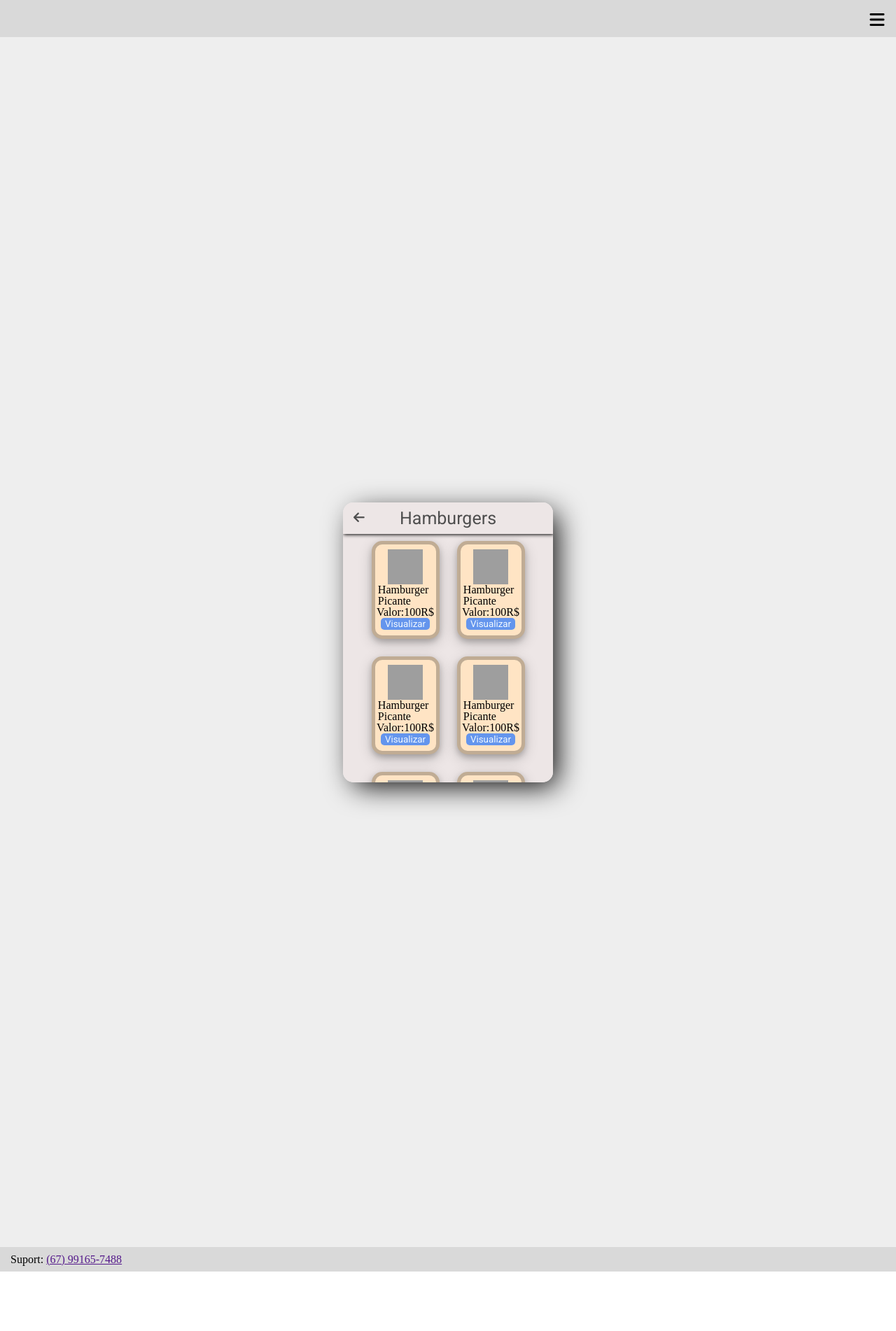
After one commit to AntonioV1ctor/QuickMenu, a PHP site: page /view/pages/user/menu.php in a window 1280 px wide. The commit adds this page. Shown: the top 1902 px of the page at 70% size. Run offline with PHP 8.4, Linux system fonts and the light colour scheme; some libraries are stand-ins or nearby versions; grey boxes are pictures that could not be loaded.

Commit message:
Add user-screen (menu and menu options).

```diff
--- /dev/null
+++ b/view/assets/css/components/user_navbar.css
@@ -0,0 +1,14 @@
+/* .user-navbar-header{} */
+#user-navbar-more-options-icon{
+    position: absolute;
+    top: 20px;
+    right: 20px;
+    scale: 150%;
+    cursor: pointer;
+}
+
+.user-navbar-nav{
+    height: 53px;
+    background-color: #d9d9d9;
+    position: relative;
+}
--- /dev/null
+++ b/view/assets/css/pages/Menu.css
@@ -0,0 +1,113 @@
+* {
+    font-family: "Roboto", sans-serif;
+    font-optical-sizing: auto;
+}
+
+.menu-options-container {
+    background-color: var(--box-default-color);
+    justify-content: center;
+    align-items: center;
+    display: flex;
+    height: 88vh;
+    width: 100%;
+}
+
+.menu-options-box {
+    scrollbar-color: rgb(255, 207, 148) #EDE6E6;
+    box-shadow: 10px 10px 40px -5px;
+    background-color: #EDE6E6;
+    flex-direction: column;
+    scrollbar-width: thin;
+    align-items: center;
+    border-radius: 15px;
+    overflow-y: scroll;
+    height: 400px;
+    display: flex;
+    width: 300px;
+
+}
+
+.menu-options-menu-cards {
+    border-bottom: 20px solid #EDE6E6;
+    justify-content: center;
+    align-items: center;
+    border-radius: 15px;
+    flex-wrap: wrap;
+    display: flex;
+    width: 100%;
+    gap: 25px;
+
+}
+
+.menu-options-products {
+    box-shadow: 0 4px 8px 0 rgba(0, 0, 0, 0.2), 0 6px 20px 0 rgba(0, 0, 0, 0.19);
+    border: 5px solid rgba(0, 0, 0, 0.247);
+    background-color: bisque;
+    justify-content: center;
+    flex-direction: column;
+    align-items: center;
+    border-radius: 15px;
+    height: 130px;
+    display: flex;
+    width: 87px;
+}
+
+
+.menu-options-products-img {
+    height: 50px;
+    width: 50px;
+}
+
+.menu-options-products-box {
+    justify-content: center;
+    flex-direction: column;
+    align-items: center;
+    display: flex;
+    width: 90%;
+}
+
+.menu-options-title {
+    box-shadow: 1px 1px 5px black;
+    background-color: #EDE6E6;
+    justify-content: center;
+    margin-bottom: 10px;
+    align-items: center;
+    padding: 10px 0;
+    position: sticky;
+    display: flex;
+    width: 100%;
+    z-index: 1;
+    top: 0;
+}
+
+.menu-options-title h1 {
+    font-family: "Roboto", sans-serif;
+    color: #4F4F4F;
+    font-size: 25px;
+}
+
+#menu-options-icon {
+    position: absolute;
+    color: #4F4F4F;
+    cursor: pointer;
+    font-size: 18px;
+    left: 15px;
+}
+
+.menu-options-view-button{
+    background-color: cornflowerblue;
+    border-radius: 5px;
+    color: aliceblue;
+    display: flex;
+    border: none;
+    cursor: pointer;
+    transition: 0.5s;
+}
+
+.menu-options-view-button:hover{
+    scale: 102%;
+
+    -webkit-box-shadow: 4px 5px 5px 0px rgba(0,0,0,0.46);
+    -moz-box-shadow: 4px 5px 5px 0px rgba(0,0,0,0.46);
+    box-shadow: 4px 5px 5px 0px rgba(0,0,0,0.46);
+}
--- a/view/assets/css/pages/UserHome.css
+++ b/view/assets/css/pages/UserHome.css
@@ -0,0 +1,85 @@
+* {
+    font-family: "Roboto", sans-serif;
+    font-optical-sizing: auto;
+}
+
+.user-home-container {
+    width: 100%;
+    height: 88vh;
+    display: flex;
+    align-items: center;
+    justify-content: center;
+    background-color: var(--box-default-color);
+}
+
+.user-home-box {
+    width: 290px;
+    background-color: #EDE6E6;
+    display: flex;
+    align-items: center;
+     overflow: hidden;
+    border-radius: 15px;
+    box-shadow: 10px 10px 40px -5px;
+    flex-direction: column;
+    max-height: 400px;
+    overflow-y: auto;
+    overflow-x: hidden;
+    scrollbar-width: thin;
+    scrollbar-color: rgb(255, 207, 148) #EDE6E6;
+}
+
+
+.user-home-box::-webkit-scrollbar {
+    width: 8px;
+}
+
+.user-home-box::-webkit-scrollbar-track {
+    background: #EDE6E6;
+}
+
+.user-home-box::-webkit-scrollbar-thumb {
+    background-color: rgb(255, 207, 148);
+    border-radius: 20px;
+}
+
+.user-home-menu {
+    background-image: url(https://encurtador.com.br/IKbQk);
+    background-repeat: no-repeat;
+    background-position: center;
+    background-size: 60px;
+    width: 87px;
+    height: 87px;
+    border: 5px solid rgba(0, 0, 0, 0.247);
+    box-shadow: 0 4px 8px 0 rgba(0, 0, 0, 0.2), 0 6px 20px 0 rgba(0, 0, 0, 0.19);
+    border-radius: 15px;
+    background-color: bisque;
+    cursor: pointer;
+}
+
+.user-home-menu-cards {
+    width: 100%;
+    display: flex;
+    align-items: center;
+    justify-content: center;
+    flex-wrap: wrap;
+    gap: 25px;
+    border-bottom: 20px solid #EDE6E6;
+    border-radius: 15px;
+    padding: 0 15px;
+    box-sizing: border-box;
+}
+
+.user-home-title-menu {
+    font-family: "Roboto", sans-serif;
+    font-size: 25px;
+    color: #4F4F4F;
+    position: sticky;
+    top: 0;
+    background-color: #EDE6E6;
+    width: 100%;
+    text-align: center;
+    padding: 10px 0;
+    margin: 0 0 5px 0;
+    z-index: 1;
+    box-shadow: 1px 1px 5px black;
+}
--- a/view/assets/css/style.css
+++ b/view/assets/css/style.css
@@ -1,11 +1,13 @@
 @import url('reset.css');
 @import url('pages/Adm.css');
-@import url('pages/ChiefHome.css');
+@import url('pages/Menu.css');
 @import url('pages/Home.css');
 @import url('pages/UserHome.css');
+@import url('pages/ChiefHome.css');
+@import url('components/head.css');
+@import url('components/footer.css');
 @import url('components/navbar.css');
-@import url('components/footer.css');
-@import url('components/head.css');
+@import url('components/user_navbar.css');
 
 :root{
     --backgroung-default-color: rgb(237, 237, 237);
--- /dev/null
+++ b/view/assets/js/menu.js
@@ -0,0 +1,6 @@
+let menu_options = document.getElementById('menu-options-icon');
+
+menu_options.addEventListener('click', function(){
+    window.location.href = "index.php";
+    console.log('Redirecting...')
+})
--- a/view/components/head.php
+++ b/view/components/head.php
@@ -5,11 +5,12 @@
     <meta charset="UTF-8">
     <script src="https://kit.fontawesome.com/db29c2ca45.js" crossorigin="anonymous"></script><!-- Icon -->
     <meta name="viewport" content="width=device-width, initial-scale=1.0">
-    <link rel="icon" type="image/x-icon" href="view/assets/images/favicon.ico">
+    <link rel="icon" type="image/x-icon" href="/view/assets/images/favicon.ico"> <!-- FavIcon -->
     <link rel="preconnect" href="https://fonts.googleapis.com">
     <link rel="preconnect" href="https://fonts.gstatic.com" crossorigin>
     <link href="https://fonts.googleapis.com/css2?family=Roboto:ital,wght@0,100..900;1,100..900&display=swap"
-        rel="stylesheet"><!-- Google Fonts -->
-    <link rel="stylesheet" href="./view/assets/css/style.css"><!-- Css Main -->
+        rel="stylesheet"> <!-- Google Fonts -->
+        <link rel="stylesheet" href="/view/assets/css/style.css">
+        <!-- Css Main -->
     <title>QuickMenu</title>
 </head>
--- /dev/null
+++ b/view/components/user_navbar.php
@@ -0,0 +1,5 @@
+<header class="user-navbar-header">
+    <nav class="user-navbar-nav">
+        <i id="user-navbar-more-options-icon" class="fa-solid fa-bars"></i>
+    </nav>
+</header>
--- /dev/null
+++ b/view/pages/user/menu.php
@@ -0,0 +1,38 @@
+<!-- Danilo, aqui você vai precisar criar uma função em PHP que gere dinamicamente o conteúdo da página com base no produto selecionado na tela anterior.
+Exemplo: quando o usuário clica em "Hamburgers" na página anterior, ele é redirecionado para essa página, que deve exibir:
+    1. O título da categoria (ex: "Hamburgers").
+    2. Um conjunto de cards com os hambúrgueres disponíveis e seus preços.
+
+Essa página deve ser única para cada tipo de produto (não deve haver uma tela fixa para "Hamburgers", "Bebidas", "Salgados", etc.).
+Ou seja, o PHP precisa identificar qual produto foi selecionado e gerar a página dinamicamente com base nesse produto.
+
+A ideia é usar um identificador único, como um ID, para determinar qual produto foi clicado e construir o conteúdo da página a partir disso. Remova esse comentario dps... -->
+<?php include_once "./../../components/head.php"; ?>
+
+<body>
+    <?php include_once('./../../components/user_navbar.php'); ?>
+    <div class="menu-options-container">
+        <div class="menu-options-box">
+            <div class="menu-options-title">
+                <i id="menu-options-icon" class="fa-solid fa-arrow-left"></i>
+                <h1>Hamburgers</h1>
+            </div>
+            <div class="menu-options-menu-cards">
+                <?php for ($h = 0; $h < 20; $h++) { ?>
+                    <div class="menu-options-products">
+                        <form class="menu-options-products-box" method="POST">
+                            <img class="menu-options-products-img" src="https://encurtador.com.br/IKbQk">
+                            <p>Hamburger Picante</p>
+                            <p>Valor:100R$</p>
+                            <input class="menu-options-view-button" type="submit" value="Visualizar">
+                        </form>
+                    </div>
+                <? } ?>
+            </div>
+        </div>
+    </div>
+    <script src="/view/assets/js/menu.js"></script>
+    <?php include_once "./../../components/footer.php"; ?>
+</body>
+
+</html>
```
Also changed, not shown: view/assets/js/user-home.js (added, +10 -0 lines), view/pages/user/index.php (+22 -0 lines).
